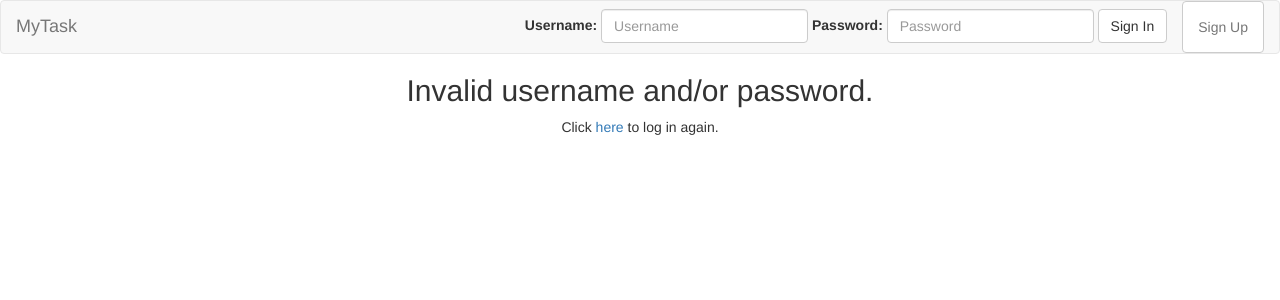
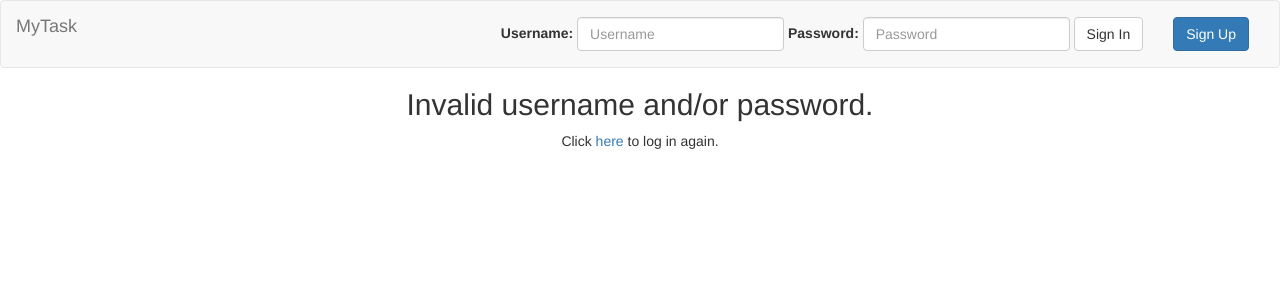
Before and after one commit to mwkim0919/myTask, a Django app: page /accounts/invalid_login/ in a window 1280 px wide. Shown: the top 300 px of the page. Run offline with Django 3.2, Linux system fonts and the light colour scheme; parts of the project's set-up code (start-up, migrations or seed data) failed here and were passed over; some libraries are stand-ins or nearby versions.

Commit message:
fixing registration issue

```diff
--- a/templates/task/base.html
+++ b/templates/task/base.html
@@ -35,11 +35,8 @@
 				<!-- Collect the nav links, forms, and other content for toggling -->
 				<div class="collapse navbar-collapse" id="bs-example-navbar-collapse-1">
 				    <ul class="nav navbar-nav navbar-right">
-					    <li data-target="#registerPopup" data-toggle="modal">
-		                    <a class="btn btn-default" href="#">Sign Up</a>
-		                </li>
-				    </ul>
-				    <form action="/accounts/auth/" method="POST" class="navbar-form pull-right form-inline">
+				    	<li>
+				    		<form action="/accounts/auth/" method="POST" class="navbar-form form-inline">
 						        {% csrf_token %}
 						    	<div class="form-group">
 						            <label for="username">Username: </label>
@@ -49,8 +46,15 @@
 						            <label for="password">Password: </label>
 						            <input type="password" class="form-control" name="password" value="" id="password" placeholder="Password">
 						        </div>
-				        <button type="submit" class="btn btn-default" value="Log In">Sign In</button>
+						        <div class="form-group">
+							        <button type="submit" class="btn btn-default navbar-btn" value="Log In">Sign In</button>
+						        </div>
 						    </form>
+				    	</li>
+					    <li data-target="#registerPopup" data-toggle="modal" class="navbar-form">
+		                    <button class="btn btn-primary navbar-btn" href="#">Sign Up</button>
+		                </li>
+				    </ul>
 				</div><!-- /.navbar-collapse -->
 			</div><!-- /.container-fluid -->
 		</nav>
@@ -67,7 +71,7 @@
 	                    <h4 class="modal-title" id="myModalLabel">User Registration</h4>
 	                </div>
 	                {% if form.errors %}
-	                <p style="color:red">Some fields are invalid, please try again.</p>
+		                <center><p style="color:red">Some fields are invalid, please try again.</p></center>
 	                {% endif %}
 	                <div class="modal-body">
 
@@ -100,8 +104,7 @@
 	                        <div class="form-group">
 	                            <div class="col-sm-offset-2 col-sm-2">
 	                                <input type="submit" class="btn btn-default" value="Submit" />
-
-	                                <p><a id="loginFromRegPopup" href="#">login</a></p>
+	                                <!-- <p><a id="loginFromRegPopup" href="#">login</a></p> -->
 	                            </div>
 	                        </div>
 	                    </form>
```
Lines whose indentation alone changed are shown as unchanged.
